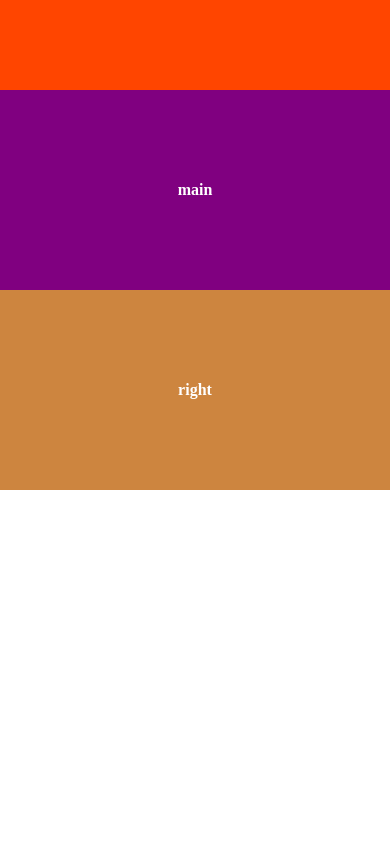
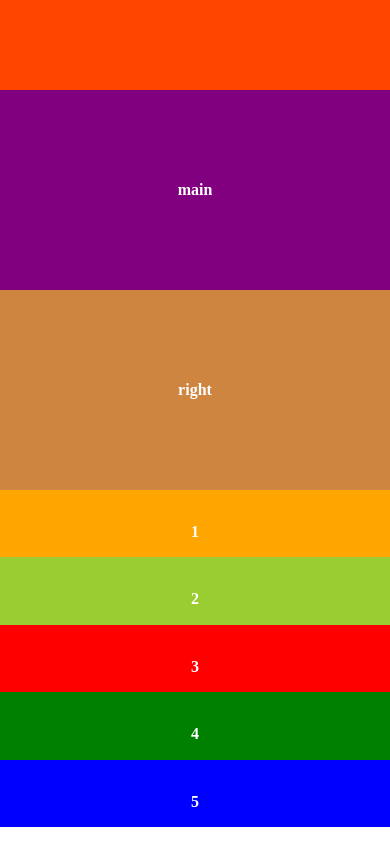
Before and after one commit to ashirafzal/ResponsiveFlex, a plain HTML site: page index.html in a window 390 px wide. Shown: the part 448-1292 px from the top of the page. Before the commit the page ends 938 px from the top, so only its background shows below. Drawn offline with Linux system fonts and the light colour scheme.

Commit message:
responsive flexbox layout.

```diff
--- a/index.html
+++ b/index.html
@@ -83,7 +83,41 @@
         width: 100%;
       }
 
-      footer{}
+      footer {
+        display: flex;
+        flex-direction: row;
+        width: 100%;
+        height: 10vh;
+        line-height: 10vh;
+        text-align: center;
+        color: white;
+        font-weight: bolder;
+      }
+
+      .footer-left {
+        background: orange;
+        width: 100%;
+      }
+
+      .footer-left-2 {
+        background: yellowgreen;
+        width: 100%;
+      }
+
+      .footer-main {
+        background: red;
+        width: 100%;
+      }
+
+      .footer-right {
+        background: green;
+        width: 100%;
+      }
+
+      .footer-right-2 {
+        background: blue;
+        width: 100%;
+      }
 
       @media all and (max-width: 800px) {
         header {
@@ -91,6 +125,14 @@
           flex-flow: column wrap;
         }
         header > div {
+          height: 8vh;
+        }
+
+        footer {
+          height: 100%;
+          flex-flow: column wrap;
+        }
+        footer > div {
           height: 8vh;
         }
       }
@@ -122,11 +164,11 @@
       <div class="main-right">right</div>
     </div>
     <footer>
-      <div class="footer-left"></div>
-      <div class="footer-left-2"></div>
-      <div class="footer-main"></div>
-      <div class="footer-right"></div>
-      <div class="footer-right-2"></div>
+      <div class="footer-left">1</div>
+      <div class="footer-left-2">2</div>
+      <div class="footer-main">3</div>
+      <div class="footer-right">4</div>
+      <div class="footer-right-2">5</div>
     </footer>
   </body>
 </html>
```
